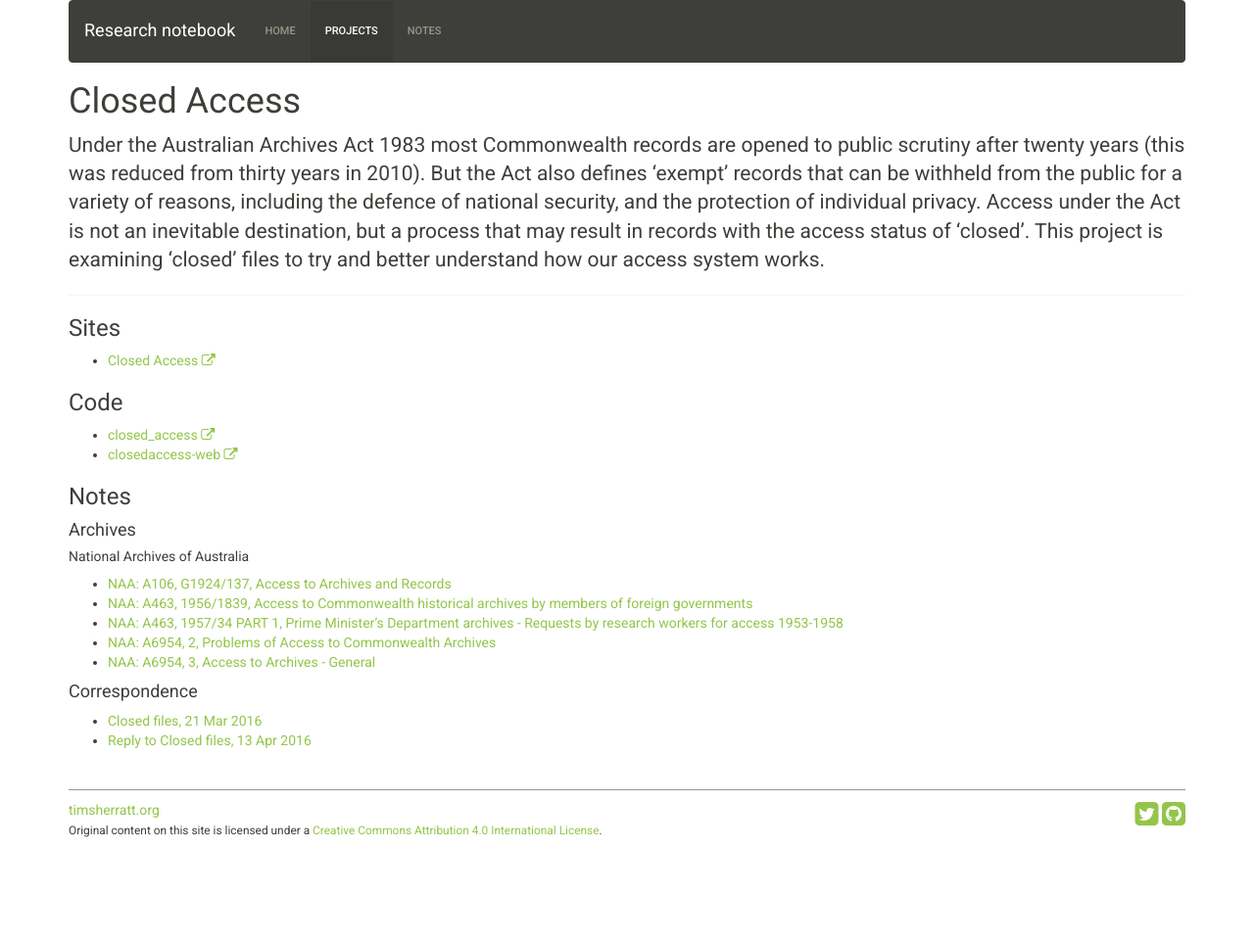
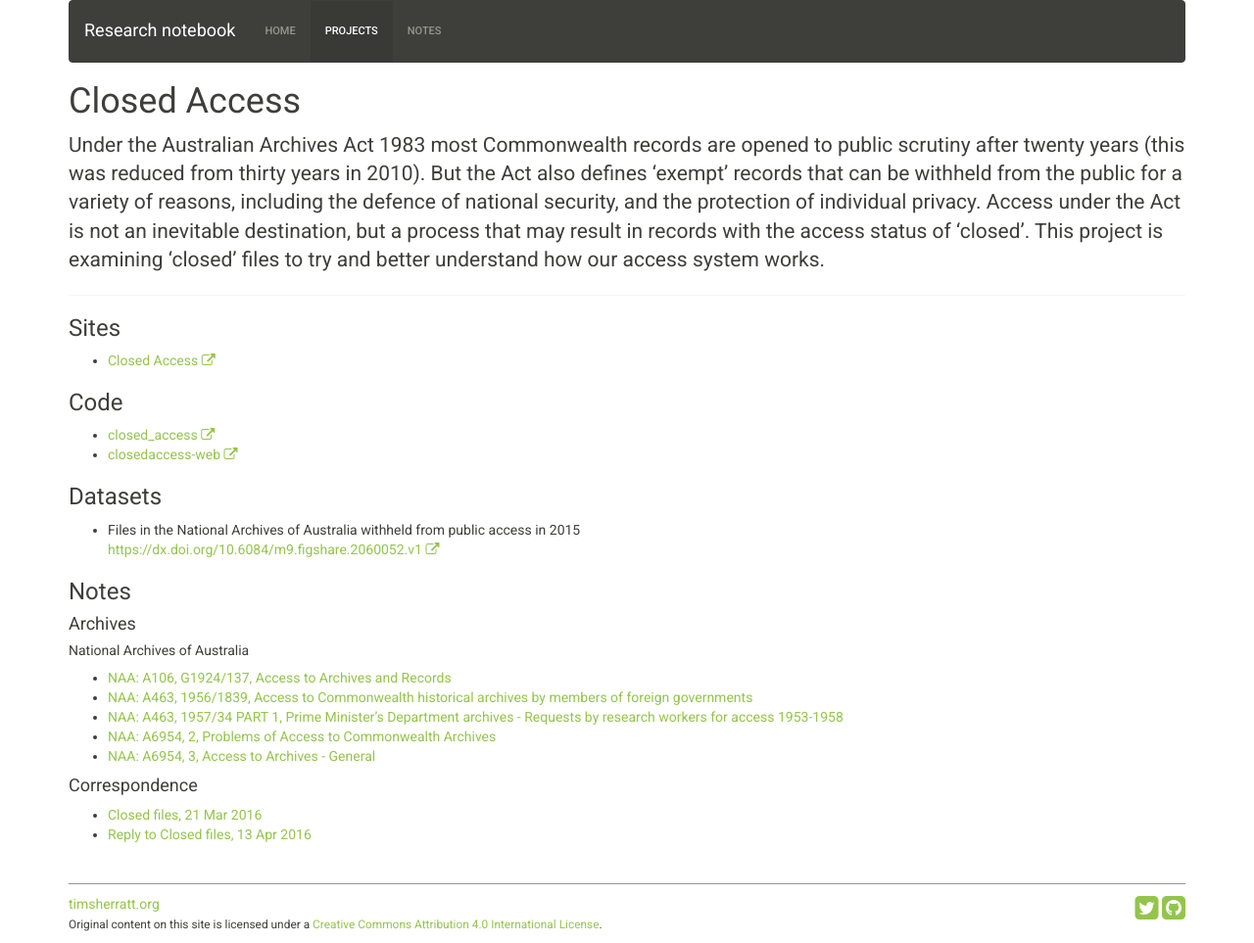
Before and after one commit to wragge/research-notebook, a Jekyll site: the page built from _projects/closed-access.md, in a window 1280 px wide. Shown: the whole page at 98% size. Built offline with Jekyll 4.4.1, drawn with Linux system fonts in a browser that asks for light colours; nearby versions of some CDN libraries; library files that are not in the unit come from our copies; before the commit the page ends 900 px from its top, so only the background shows below that.

Commit message:
Add dataset

```diff
--- a/_projects/closed-access.md
+++ b/_projects/closed-access.md
@@ -14,3 +14,8 @@ status: Current
 
 * [closed_access <i class="fa fa-external-link" aria-hidden="true"></i>](https://github.com/wragge/closed_access)
 * [closedaccess-web <i class="fa fa-external-link" aria-hidden="true"></i>](https://github.com/wragge/closedaccess-web)
+
+### Datasets
+
+* Files in the National Archives of Australia withheld from public access in 2015
+  [https://dx.doi.org/10.6084/m9.figshare.2060052.v1 <i class="fa fa-external-link" aria-hidden="true"></i>](https://dx.doi.org/10.6084/m9.figshare.2060052.v1)
```
